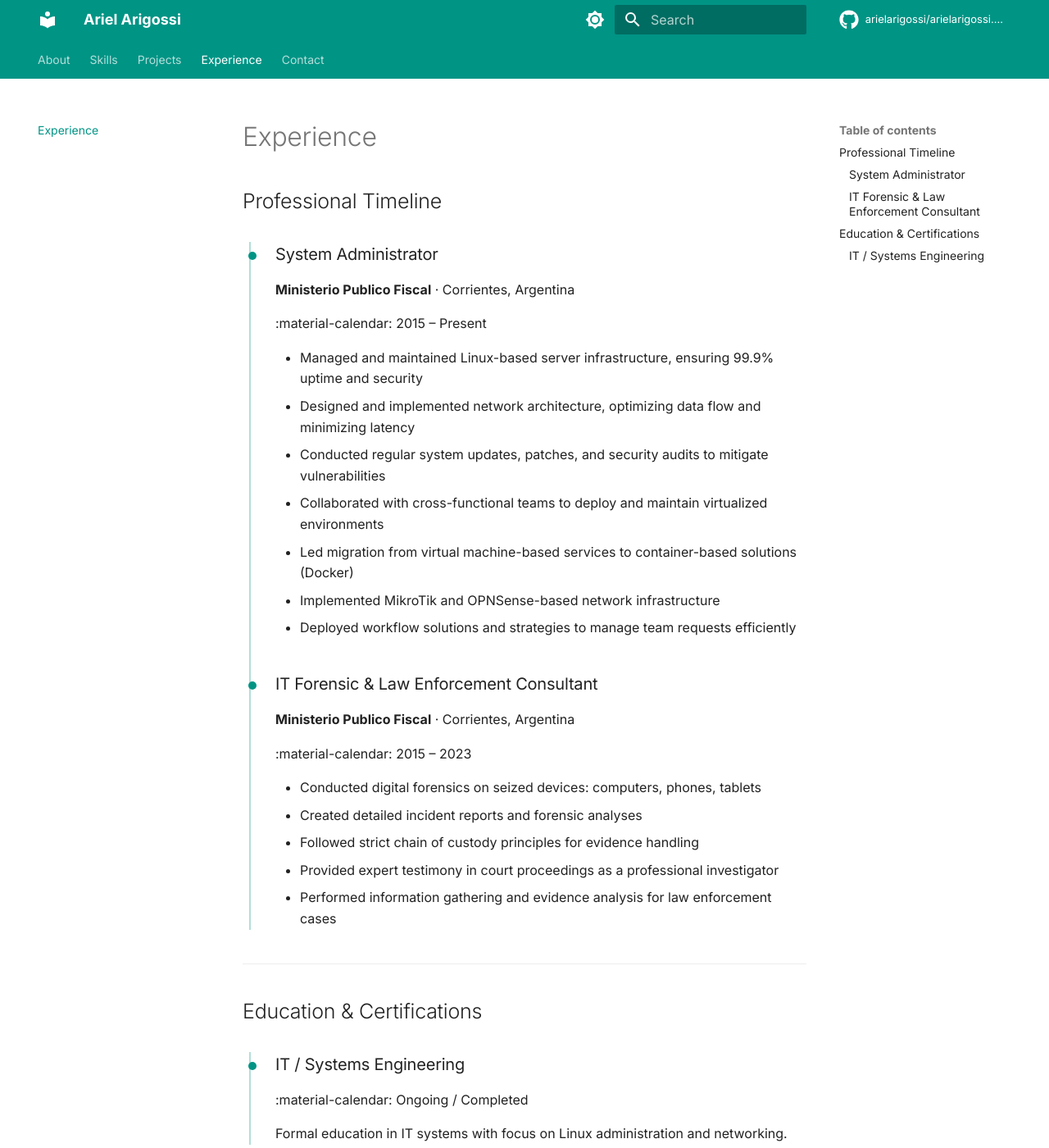
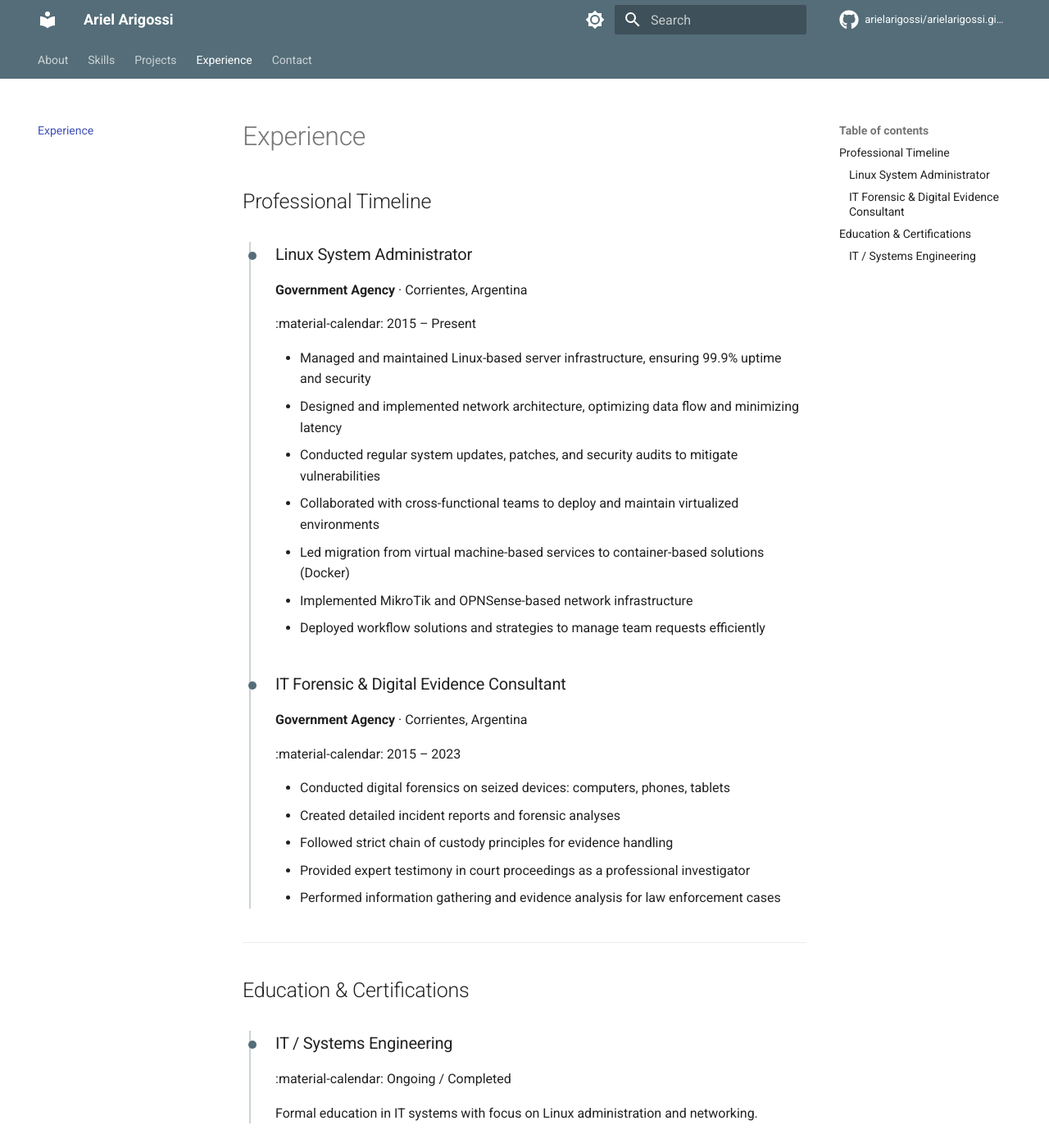
Before and after one commit to arielarigossi/arielarigossi.github.io, an MkDocs documentation site: the page built from docs/experience.md, in a window 1280 px wide and 1400 px high. Shown: the whole window at 82% size. Built offline with MkDocs 1.6.1 and Material for MkDocs 9.7.7, drawn with Linux system fonts in a browser that asks for light colours; comment, search, counter and statistics services are not loaded.

Commit message:
Update theme to blue grey, remove website links, generalize workplace

```diff
--- a/docs/experience.md
+++ b/docs/experience.md
@@ -6,9 +6,9 @@
 
 <div class="timeline-item" markdown>
 
-### System Administrator
+### Linux System Administrator
 
-**Ministerio Publico Fiscal** · Corrientes, Argentina
+**Government Agency** · Corrientes, Argentina
 
 :material-calendar: 2015 – Present
 
@@ -24,9 +24,9 @@
 
 <div class="timeline-item" markdown>
 
-### IT Forensic & Law Enforcement Consultant
+### IT Forensic & Digital Evidence Consultant
 
-**Ministerio Publico Fiscal** · Corrientes, Argentina
+**Government Agency** · Corrientes, Argentina
 
 :material-calendar: 2015 – 2023
 
--- a/mkdocs.yml
+++ b/mkdocs.yml
@@ -12,21 +12,21 @@ theme:
   palette:
     - media: "(prefers-color-scheme: light)"
       scheme: default
-      primary: teal
-      accent: amber
+      primary: blue grey
+      accent: blue grey
       toggle:
         icon: material/brightness-7
         name: Switch to dark mode
     - media: "(prefers-color-scheme: dark)"
       scheme: slate
-      primary: teal
-      accent: amber
+      primary: blue grey
+      accent: blue grey
       toggle:
         icon: material/brightness-4
         name: Switch to light mode
   font:
-    text: Inter
-    code: JetBrains Mono
+    text: Roboto
+    code: Roboto Mono
   features:
     - navigation.tabs
     - navigation.sections
@@ -43,8 +43,6 @@ social:
     link: https://github.com/arielarigossi
   - icon: fontawesome/brands/linkedin
     link: https://www.linkedin.com/in/ariel-arigossi-835232182/
-  - icon: fontawesome/globe
-    link: https://aarigossi.ddns.net/wp
 
 extra_css:
   - stylesheets/extra.css
```
Also changed, not shown: docs/contact.md (+0 -9 lines), docs/index.md (+1 -2 lines), 1 other file.
